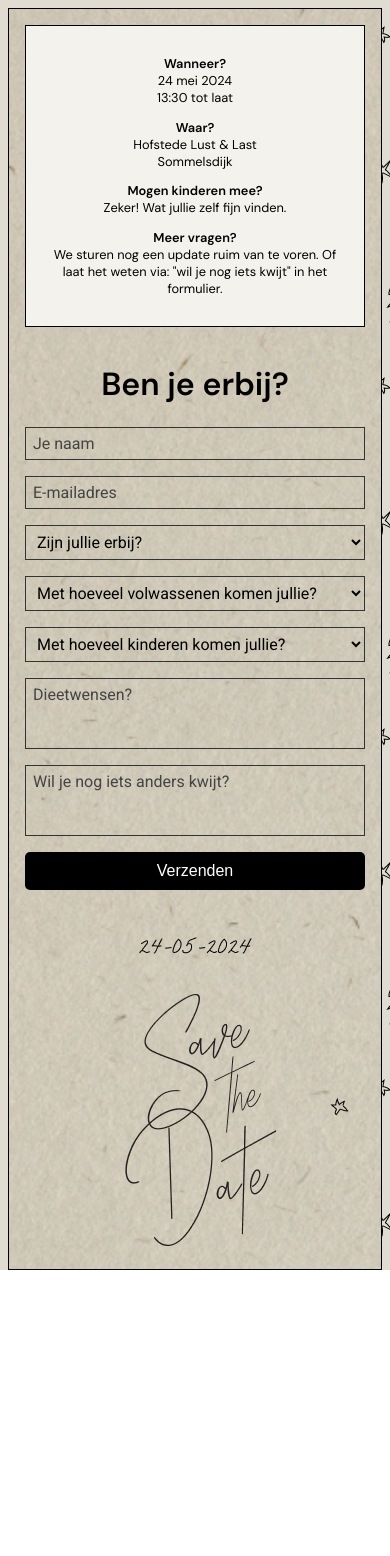
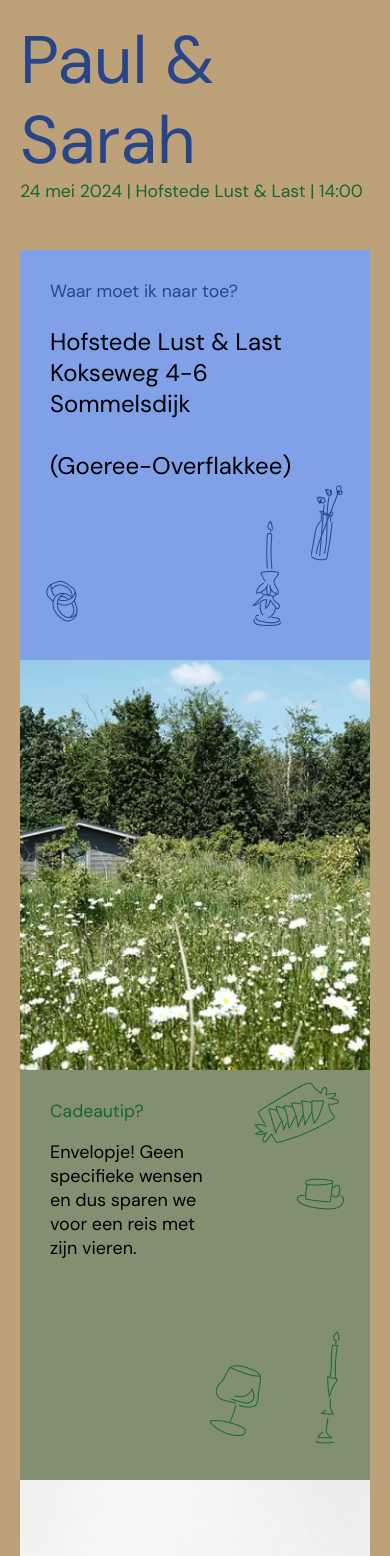
Before and after one commit to paulhuisman/paulensarah, a plain HTML site: page index.html in a window 390 px wide. Shown: the top 1556 px of the page. Before the commit the page ends 1270 px from the top, so only its background shows below. Drawn offline with Linux system fonts and the light colour scheme.

Commit message:
new site variant

```diff
--- a/index.html
+++ b/index.html
@@ -11,298 +11,189 @@
     />
     <style>
       body {
-        background: url("img/bg.png") repeat;
+        background-color: #bca179;
         font-family: "DM Sans", sans-serif;
-        font-size: 1rem;
-        margin: 0;
+        font-size: 1.125rem;
+        margin: 40px 0;
+        color: #000;
       }
       .wrapper {
-        display: flex;
-        justify-content: center;
-        align-items: center;
-        height: 100vh;
+        max-width: 1200px;
+        padding: 0 20px;
+        margin: 0 auto;
       }
-      .block {
-        width: auto;
-        text-align: center;
-        margin-left: 4rem;
-        border: 1px solid #000;
-        width: 45em;
-        background: #d0caba url("img/bg2.png") no-repeat;
-        background-size: cover;
-        display: flex;
-        gap: 30px 20px;
-        padding: 1rem;
-        position: relative;
-        flex-direction: row;
+      h1 {
+        color: #274589;
+        font-size: 13rem;
+        margin: 0;
+        line-height: 13rem;
+        font-weight: 500;
       }
-      .side {
-        position: absolute;
-        top: 2rem;
-        left: -10.5rem;
-        background-color: #f4f2ec;
-        border: 1px solid #000;
-        padding: 2rem;
-        width: 8.5rem;
-        font-size: 0.8rem;
+      h2 {
+        color: #166632;
+        font-size: 1.7rem;
+        margin: 0;
+        font-weight: 500;
       }
-      .form-wrapper {
-        margin-left: 5rem;
-        width: 65%;
-        padding-bottom: 1rem;
+      h2.blue {
+        color: #274589;
       }
-      .images {
-        width: 35%;
+      h2.light-blue {
+        color: #80a0e8;
       }
-      .images {
-        display: flex;
-        gap: 30px 20px;
-        flex-direction: column;
-        justify-content: center;
-        align-items: center;
-        position: relative;
+      h2.green {
+        color: #166632;
       }
-      .star {
-        position: absolute;
-        top: 10rem;
-        right: 1rem;
+      h2.red {
+        color: #8f3918;
       }
-      .ff-powered-img {
-        visibility: hidden !important;
+      h2.beige {
+        color: #bca179;
       }
-      .ff-description {
-        text-align: center;
+      p.large {
+        font-size: 1.5rem;
       }
-      [data-attending-fields] {
-        display: block;
-      }
-      input,
-      textarea,
-      select {
-        font-family: "Roboto", sans-serif;
-        display: block;
-        width: 100%;
-        padding: 6px 7px;
-        margin-bottom: 1rem;
-        font-size: 1rem;
-        border: 1px solid #333;
-        background: transparent;
-        &:focus {
-          outline-color: #000;
-        }
-      }
-      select option::placeholder {
-        color: gray; /* Change the color of the placeholder text */
+      .grid-container {
+        display: grid;
+        grid-template-columns: repeat(3, 1fr);
+        grid-template-rows: repeat(3, 450px);
       }
 
-      select option {
-        color: red; /* Change the color of the selected option */
+      .grid-item {
+        background-color: #80a0e8;
+        padding: 30px;
+        text-align: left;
       }
-      ::placeholder {
-        color: #444;
-        opacity: 1; /* Firefox */
+      .grid-item-1 {
+        background:  #80a0e8 url("img/grid1.png")  no-repeat;
+        background-position: bottom 20px center;
       }
-      textarea {
-        resize: none;
+      .grid-item-2 {
+        background: url("img/grid2.jpg") no-repeat;
+        background-size: cover;
       }
-      .btn-primary {
-        width: 100%;
-        border-radius: 5px;
-        padding: 10px 10px;
-        background: #000;
-        color: #fff;
+      .grid-item-3 {
+        background:  #838f71 url("img/grid3.png")  no-repeat;
+        background-position: bottom 35px right 20px;
+      }
+      .grid-item-3 p {
+        max-width: 55%;
+      }
+      .grid-item-4 {
+        background: url("img/grid4.jpg") no-repeat;
+        background-size: cover;
+      }
+      .grid-item-5 table,
+      .grid-item-5 tr,
+      .grid-item-5 td {
+        font-size: 1.125rem;
         border: 0;
-        font-size: 1rem;
-        box-shadow: none;
-        cursor: pointer;
+        border-collapse:collapse;
+      }
+      .grid-item-5 td {
+        padding-right: 10px;
+        padding-bottom: 8px;
+      }
+      .grid-item-6 {
+        background: url("img/grid6.jpg") no-repeat;
+        background-size: cover;
+      }
+      .grid-item-7 {
+        background: url("img/grid7.jpg") no-repeat;
+        background-size: cover;
+      }
+      .grid-item-8 {
+        background:  #c96e89 url("img/grid8.png")  no-repeat;
+        background-position: bottom 25px right 20px;
+      }
+      .grid-item-9 {
+        background:  #90744b url("img/grid9.png")  no-repeat;
+        background-position: bottom 40px right 30px;
+      }
+      .grid-item-9 a {
+        color: #000;
+        text-decoration: underline;
       }
       @media (max-width: 768px) {
+        /* mobile */
         body {
-          font-size: 16px;
+          margin: 20px 0;
+        }
+        h1 {
+          font-size: 4.2rem;
+          line-height: 5rem;
+        }
+        h2 {
+          font-size: 1.1rem;
         }
         .wrapper {
-          margin: 0.5rem;
-          flex-direction: column;
-          justify-content: flex-start;
         }
-        .block {
-          flex-direction: column;
-          width: auto;
-          height: auto;
-          gap: 15px;
-          margin-left: 0;
+        .grid-container {
+          display: block;
         }
-        .form-wrapper {
-          width: auto;
-          margin-left: 0;
-        }
-        .images {
-          width: auto;
-        }
-        .side {
-          width: auto;
-          position: static;
-          padding: 1rem;
-        }
-        form,
-        input,
-        textarea,
-        select {
-          width: 100% !important;
+        .grid-item {
+          height: 350px;
         }
       }
     </style>
   </head>
   <body>
     <div class="wrapper">
-      <div class="block">
-        <div class="side">
-          <p><strong>Wanneer?</strong><br />24 mei 2024<br />13:30 tot laat</p>
-          <p>
-            <strong>Waar?<br /></strong>Hofstede Lust & Last<br />Sommelsdijk
-          </p>
-          <p>
-            <strong>Mogen kinderen mee?</strong><br />Zeker! Wat jullie zelf
-            fijn vinden.
-          </p>
-          <p>
-            <strong>Meer vragen?</strong><br />We sturen nog een update ruim van
-            te voren. Of laat het weten via: "wil je nog iets kwijt" in het
-            formulier.
+      <h1>Paul & Sarah</h1>
+      <h2>24 mei 2024 | Hofstede Lust & Last | 14:00</h2>
+      <br /><br />
+
+      <div class="grid-container">
+        <div class="grid-item grid-item-1">
+          <h2 class="blue">Waar moet ik naar toe?</h2>
+          <p class="large">
+            Hofstede Lust & Last<br />
+            Kokseweg 4-6<br />
+            Sommelsdijk<br /><br />
+            (Goeree-Overflakkee)
           </p>
         </div>
-        <div class="form-wrapper">
-          <h1>Ben je erbij?</h1>
+        <div class="grid-item grid-item-2"></div>
+        <div class="grid-item grid-item-3">
+          <h2>Cadeautip?</h2>
+          <p>
+            Envelopje! Geen specifieke wensen en dus sparen we voor een reis met
+            zijn vieren.
+          </p>
+        </div>
+        <div class="grid-item grid-item-4"></div>
+        <div class="grid-item grid-item-5">
+          <h2>Wat gaan we doen?</h2>
+          <p>
+            In hele grote lijnen staat er op het programma:<br /><br />
 
-          <form
-            dir="ltr"
-            id="Publish1FAIpQLSf6U_7tHt1yoH7FW0-ApKlk68AcS1K8f4v3u6RuARPr-9h_7Q"
-            class="ff-form ff-layout-default ff-public-mode ff-text-left"
-            method="POST"
-            action="https://docs.google.com/forms/u/1/d/e/1FAIpQLSf6U_7tHt1yoH7FW0-ApKlk68AcS1K8f4v3u6RuARPr-9h_7Q/formResponse"
-          >
-            <input
-              type="text"
-              name="entry.15707125"
-              autocorrect="off"
-              spellcheck="false"
-              placeholder="Je naam"
-              required
-            />
-            <input
-              type="email"
-              name="entry.1092271733"
-              placeholder="E-mailadres"
-              autocorrect="off"
-              spellcheck="false"
-              required
-            />
-            <select
-              class="ff-widget-control form-control"
-              id="Widget1660666691"
-              name="entry.1511028013"
-              data-attending-field
-              required
-            >
-              <option disabled selected>Zijn jullie erbij?</option>
+            <table>
+              <tr><td>13:30-14:00</td><td>aankomst</td></tr>
+              <tr><td>14:30-15:15</td><td>ceremonie</td></tr>
+              <tr><td>18:00-20:00</td><td>dinner</td></tr>
+              <tr><td>20:00-02:00</td><td>dansen</td></tr>
+            </table>
+          </p>
+        </div>
+        <div class="grid-item grid-item-6">6</div>
+        <div class="grid-item grid-item-7">7</div>
+        <div class="grid-item grid-item-8">
+          <h2 class="red">Wat moet ik aan?</h2>
+          <p>
+            Casual chic. <br /><br />P.S. mooi aankleden is natuurlijk altijd leuk! Praktische overweging: hou rekening met de weersomstandigheden en dat het (hopelijk) bijna geheel buiten is op een grasveld tussen de bomen. Naaldhakken daarom niet handig, maar laagjes kleding voor latere uurtjes dan weer wel.
 
-              <option value="Ja">Ja</option>
-
-              <option value="Nee">Nee</option>
-            </select>
-            <div data-attending-fields>
-              <select
-                class="ff-widget-control form-control"
-                id="Widget1274219484"
-                name="entry.478720308"
-                data-adults-field
-                required
-              >
-                <option disabled hidden selected>
-                  Met hoeveel volwassenen komen jullie?
-                </option>
-
-                <option value="1">1</option>
-
-                <option value="2">2</option>
-
-                <option value="3">3</option>
-
-                <option value="4">4</option>
-              </select>
-
-              <select
-                class="ff-widget-control form-control"
-                id="Widget1031972383"
-                name="entry.1003756659"
-                data-kids-field
-                required
-              >
-                <option value="">Met hoeveel kinderen komen jullie?</option>
-
-                <option value="0">0</option>
-
-                <option value="1">1</option>
-
-                <option value="2">2</option>
-
-                <option value="3">3</option>
-
-                <option value="4">4</option>
-              </select>
-              <textarea
-                rows="3"
-                name="entry.1967256637"
-                placeholder="Dieetwensen?"
-              ></textarea>
-              <textarea
-                rows="3"
-                name="entry.276787016"
-                placeholder="Wil je nog iets anders kwijt?"
-              ></textarea>
-            </div>
-            <button
-              type="submit"
-              class="btn btn-lg btn-primary"
-              data-submit-btn
-            >
-              <span> Verzenden </span>
-            </button>
-          </form>
+          </p>
         </div>
-        <div class="images">
-          <img src="img/date.png" /><img class="star" src="img/star.png" /><img
-            src="img/savedate.png"
-          />
+        <div class="grid-item grid-item-9">
+          <h2 class="beige">Vragen / iets doorgeven?</h2>
+          <p>
+            Zet het op de mail of app!<br /><br />
+            <a href="mailto:paulhuisman88@gmail.com">paulhuisman88@gmail.com</a
+            ><br />
+            <a href="mailto:sarah@vanhecken.com">sarah@vanhecken.com</a>
+          </p>
         </div>
       </div>
     </div>
   </body>
-  <script>
-    // Get references to the "Zijn jullie erbij?" select and the other selects
-    const attendingSelect = document.querySelector("[data-attending-field]");
-    console.log(
-      "🚀 ~ file: index.html:155 ~ attendingSelect:",
-      attendingSelect
-    );
-    const adultsSelect = document.querySelector("[data-adults-field]");
-    const kidsSelect = document.querySelector("[data-kids-field]");
-    const attendingFields = document.querySelector("[data-attending-fields]");
-
-    attendingSelect?.addEventListener("change", function () {
-      if (attendingSelect.value === "Nee") {
-        // If "Nee" is selected, hide and remove the other selects
-        attendingFields.style.display = "none";
-        attendingFields.style.opacity = 0;
-        adultsSelect.removeAttribute("required");
-        kidsSelect.removeAttribute("required");
-      } else {
-        // If "Ja" is selected, show and make the other selects required
-        attendingFields.style.display = "block";
-        attendingFields.style.opacity = 1;
-        adultsSelect.setAttribute("required", "required");
-        kidsSelect.setAttribute("required", "required");
-      }
-    });
-  </script>
 </html>
```
Also changed, not shown: index.old.html (added, +308 -0 lines), img/grid1.png (added), img/grid2.jpg (added), img/grid3.png (added), img/grid4.jpg (added), img/grid5.png (added), img/grid6.jpg (added), img/grid7.jpg (added), img/grid8.png (added), img/grid9.png (added), robots.txt (added).
